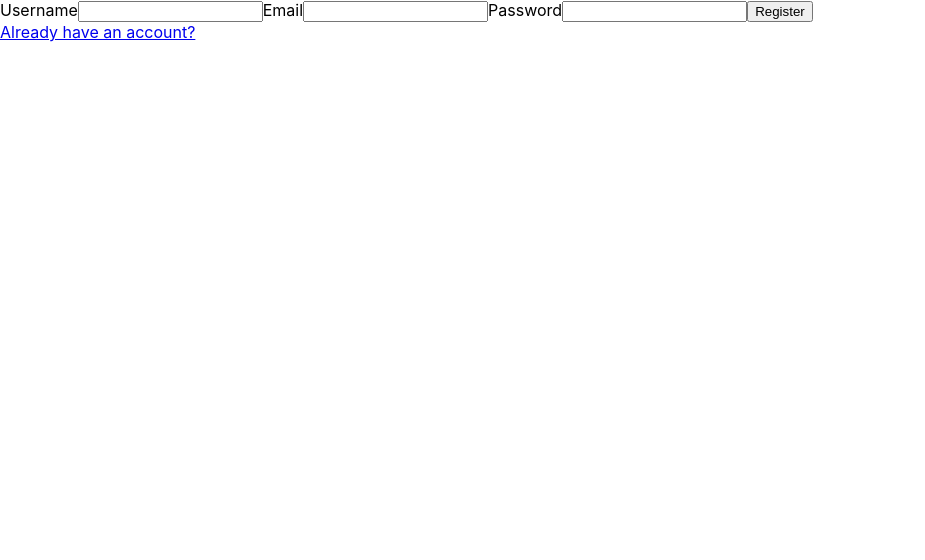
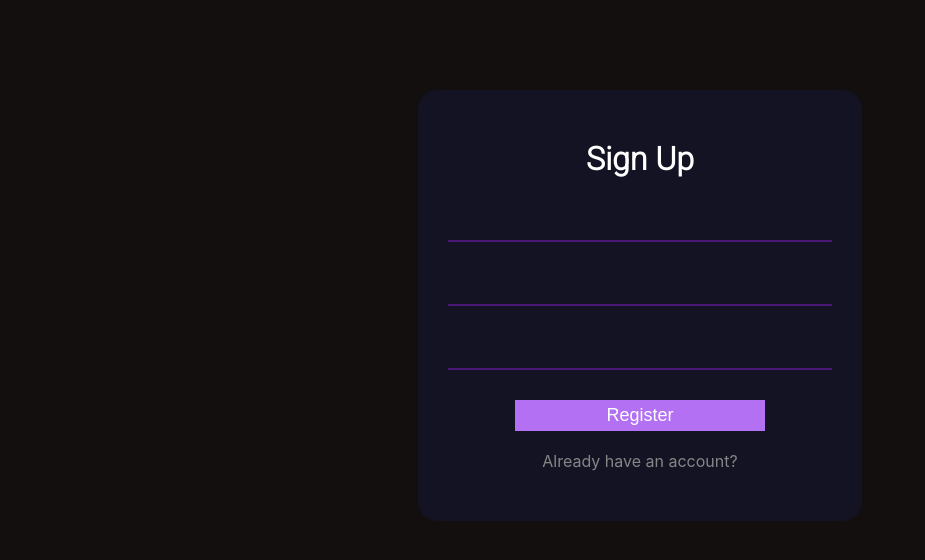
Before and after one commit to tusharb05/cloud-note, a React (Create React App) app in the folder client/: page /register in a window 1280 px wide. Shown: the top 560 px of the page, without its empty margins (0-925 px from the left). Built offline with nearby package versions, Linux system fonts and the light colour scheme.

Commit message:
register styles

```diff
--- a/client/src/components/Register/Register.css
+++ b/client/src/components/Register/Register.css
@@ -0,0 +1,79 @@
+@import url('https://fonts.googleapis.com/css2?family=Glory&family=Roboto:wght@300&display=swap');
+
+#register-container{
+    width: 100%;
+    height: 100vh;
+    background-color: #130f0f;
+    color: white;
+    padding-top:7%
+}
+#register-form{
+    background-color: #131324;
+    display: flex;
+    flex-direction: column;
+    width:30%;
+    margin: auto;
+    padding: 50px 30px 50px 30px;
+    border-radius: 20px;
+}
+#register-form>input{
+    height:20px;
+    border:none;
+    margin-top:40px;
+    background-color: transparent;
+    border-bottom: 2px solid #481777;
+    color: white;
+    transition: all 300ms;
+    font-size: large;
+    letter-spacing: 1px;
+}
+#register-form::placeholder{
+    color: white;
+}
+#register-form>input:focus{
+    outline:none
+}
+#register-form>button{
+    font-size: large;
+    width:250px;
+    margin:auto;
+    margin-top:30px;
+    padding-top:5px;
+    padding-bottom:5px;
+    border:none;
+    outline:none;
+    cursor: pointer;
+    background-color: #b370f3;
+    color: white;
+}
+#register-form>h1{
+    /* font-family: 'Glory', sans-serif; */
+    font-family: 'Roboto', sans-serif;
+    margin: auto;
+}
+#link-register{
+    margin: auto;
+    margin-top:20px;
+    text-decoration: none;
+    color: rgb(134, 134, 134);
+}
+
+@media screen and (max-width:1200px){
+    #register-form{
+        width:50%
+    }
+}
+
+@media screen and (max-width:900px){
+    #register-form{
+        width:60%;
+        margin-top:10%;
+    }
+}
+
+@media screen and (max-width:500px){
+    #register-form{
+        width:75%;
+        margin-top:20%;
+    }
+}
--- a/client/src/components/Register/Register.jsx
+++ b/client/src/components/Register/Register.jsx
@@ -35,31 +35,30 @@ const Register = () => {
 
     }
     return (
-        <div>
-            <form onSubmit={e=>handleSubmit(e)}>
-                <label htmlFor="">Username</label>
+        <div id="register-container">
+            <form onSubmit={e=>handleSubmit(e)} id="register-form">
+                <h1>Sign Up</h1>
                 <input
                     type="text"
                     value={username}
                     onChange={e=>setUsername(e.target.value)}
                 />
 
-                <label htmlFor="">Email</label>
                 <input
                     type="email"
                     value={email}
                     onChange={e=>setEmail(e.target.value)}
                 />
 
-                <label htmlFor="">Password</label>
                 <input
                     type="password"
                     value={password}
                     onChange={e=>setPassword(e.target.value)}/>
 
                 <button>Register</button>
+                <Link to="/login" id="link-register">Already have an account?</Link>
             </form>
-            <Link to="/login">Already have an account?</Link>
+
         </div>
     )
 }
```
